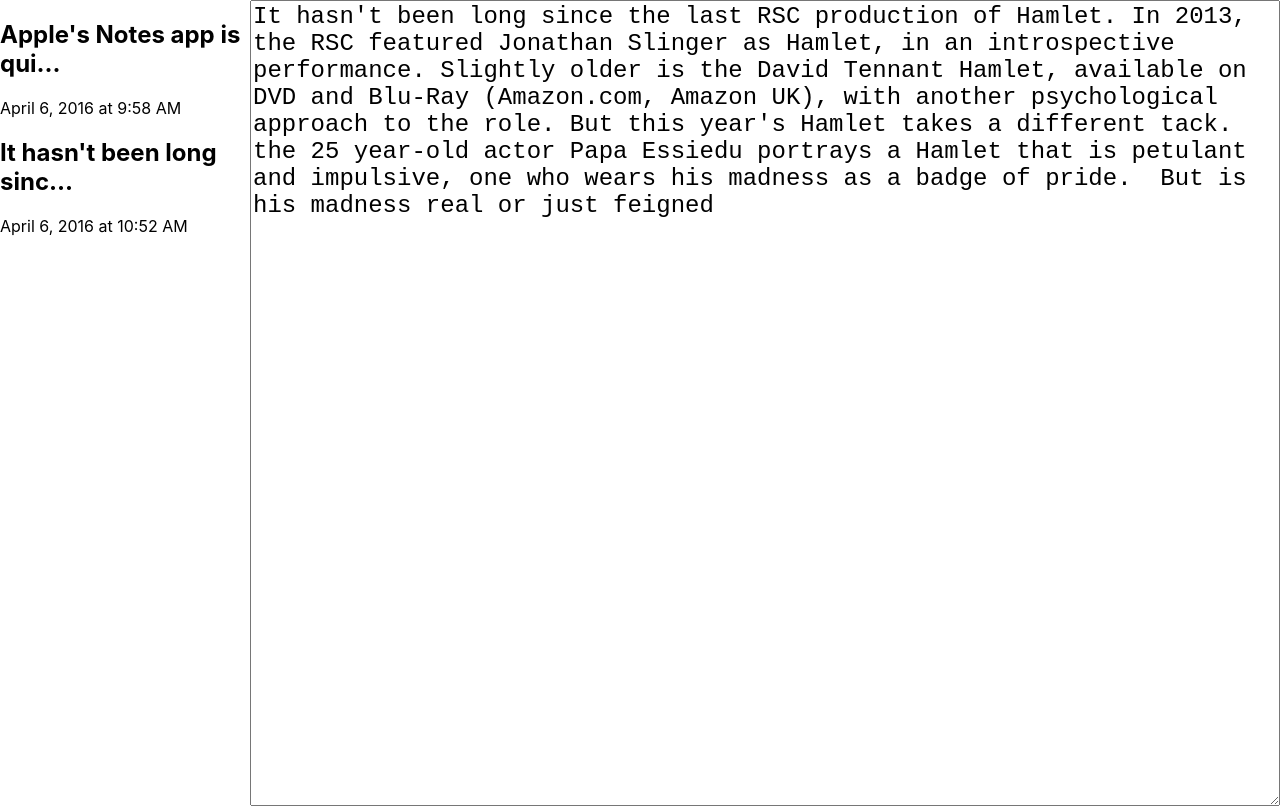
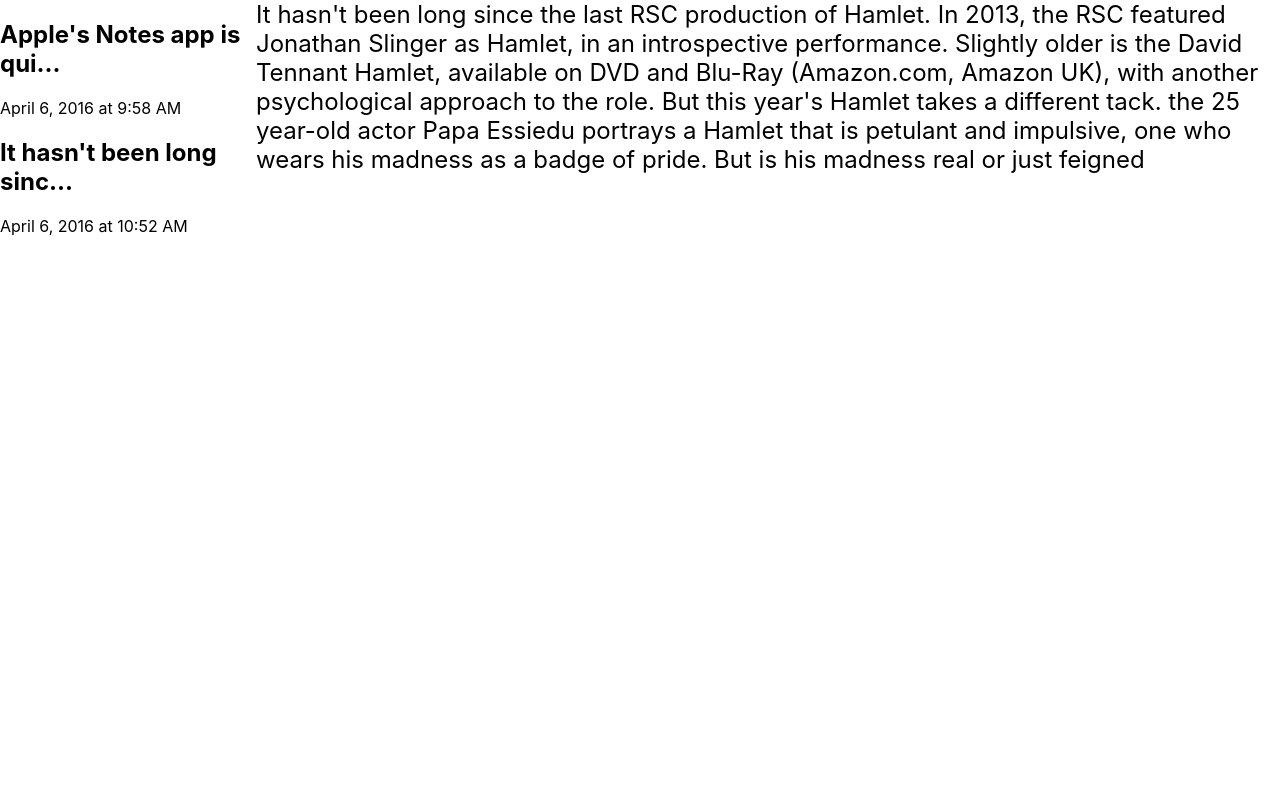
Before and after one commit to hiterharris/notes-client, a React (Create React App) app: page / in a window 1280 px wide. Built offline with nearby package versions, Linux system fonts and the light colour scheme.

Commit message:
content editable

```diff
--- a/src/App.css
+++ b/src/App.css
@@ -6,7 +6,7 @@
   width: 20vw;
 }
 
-.Note textarea {
+.Note div {
   width: 80vw;
   height: 100vh;
   font-size: 24px;
--- a/src/App.scss
+++ b/src/App.scss
@@ -9,7 +9,7 @@
 }
 
 .Note {
-    textarea {
+    div {
         width: 80vw;
         height: 100vh;
         font-size: 24px;
--- a/src/components/Note.js
+++ b/src/components/Note.js
@@ -2,10 +2,9 @@ import React from 'react';
 import '../App.css';
 
 function Note(props) {
-  console.log(props.selectedNote);
   return (
     <div className='Note'>
-        <textarea className='text-area' type="text" defaultValue={props.selectedNote.text} value={props.selectedNote} />
+        <div contenteditable="true">{props.selectedNote}</div>
     </div>
   );
 }
```
